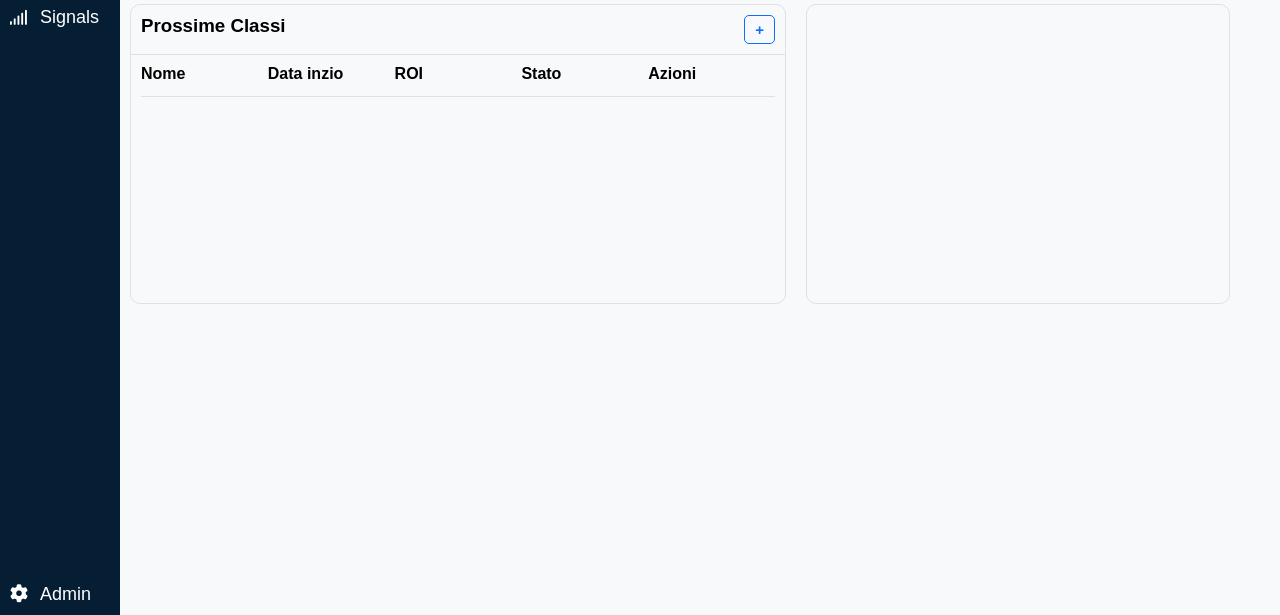
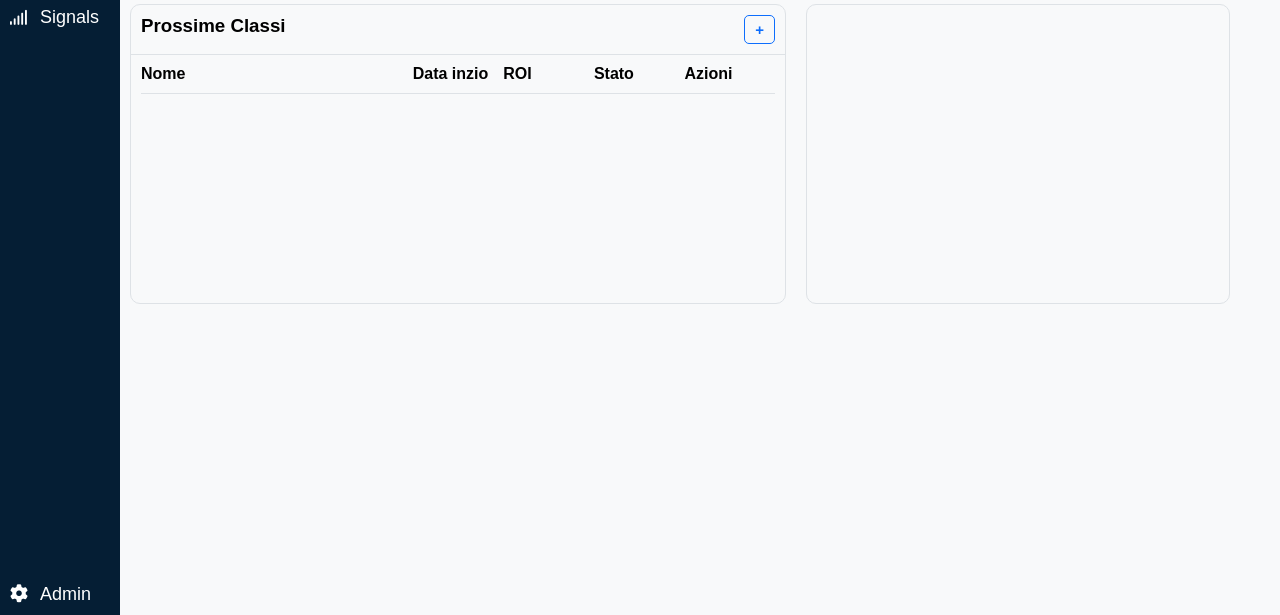
Before and after one commit to Knil88/html-css-bootstrap-dashboard, a plain HTML site: page index.html in a window 1280 px wide. Shown: the part 185-800 px from the top of the page. Drawn offline with Linux system fonts and the light colour scheme.

Commit message:
modifica padding

```diff
--- a/css/style.css
+++ b/css/style.css
@@ -317,7 +317,7 @@ tr{
 
 .col-large , .col {
     border-bottom: 1px solid #dee2e6;
-    padding-bottom: 13px;
+    padding-bottom: 10px;
 }
 
 .row{
--- a/index.html
+++ b/index.html
@@ -127,7 +127,7 @@
                         </div>
                         <div class="table">
                          <div class="row">
-                            <div class="col col-large">
+                            <div class=" col-large">
                                 <strong>
                                     Nome
                                 </strong>
```
